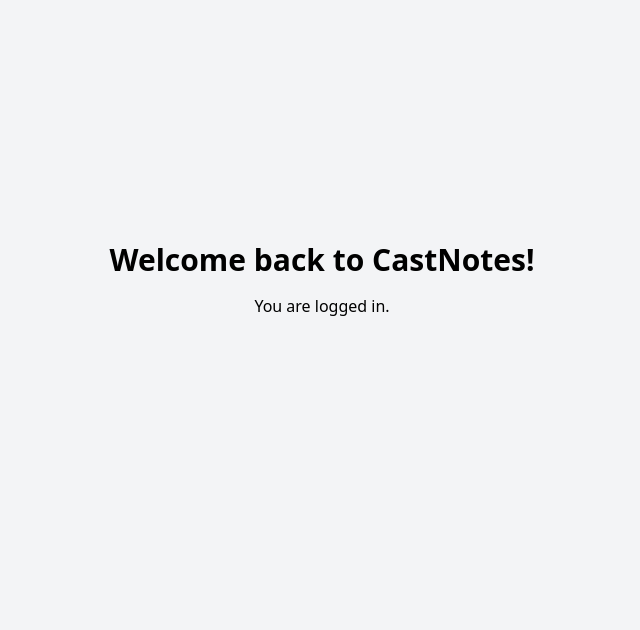
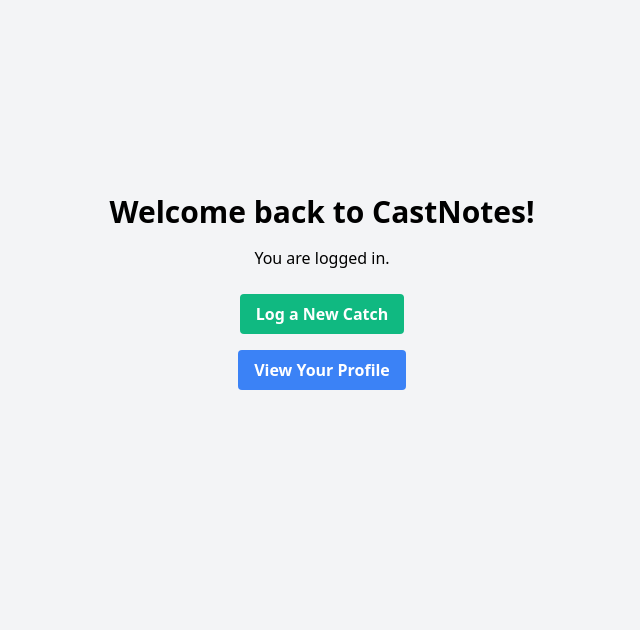
Before and after one commit to mlfbvr/castnotes, a Django app: template angler/templates/angler/home.html in a window 1280 px wide. Shown: the part 212-842 px from the top of the page, without its empty margins (318-958 px from the left). Run offline with Django 5.2, Linux system fonts and the light colour scheme; the template is opened without the code that fills it, so the values that code supplies are empty.

Commit message:
Add buttons on welcome page to access profile or to log a new catch

```diff
--- a/angler/templates/angler/home.html
+++ b/angler/templates/angler/home.html
@@ -3,5 +3,11 @@
 <div class="flex flex-col items-center justify-center min-h-screen">
   <h1 class="text-3xl font-bold mb-4">Welcome back to CastNotes!</h1>
   <p class="mb-6">You are logged in.</p>
+  <a href="{% url 'log-catch' %}" class="bg-green-500 hover:bg-green-600 text-white font-semibold py-2 px-4 rounded">
+    Log a New Catch
+  </a>
+  <a href="{% url 'profile' %}" class="mt-4 bg-blue-500 hover:bg-blue-600 text-white font-semibold py-2 px-4 rounded">
+    View Your Profile
+  </a>
 </div>
 {% endblock %}
```
